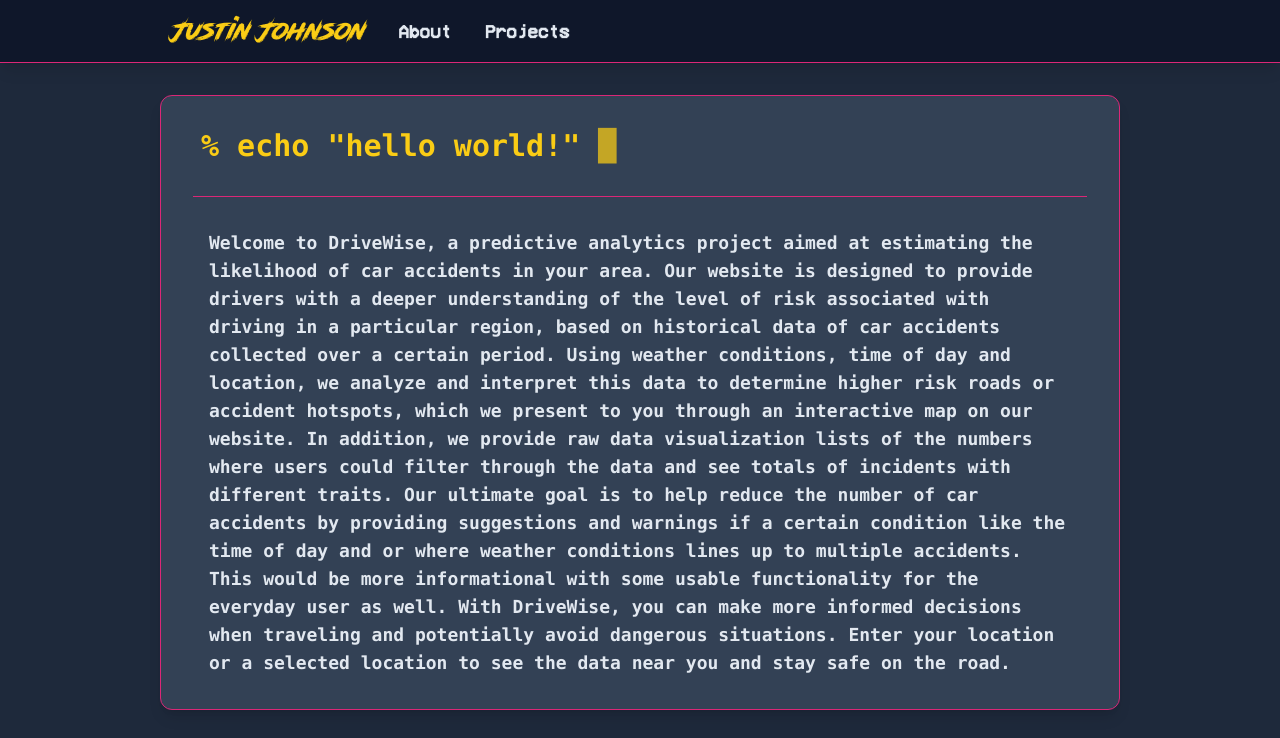
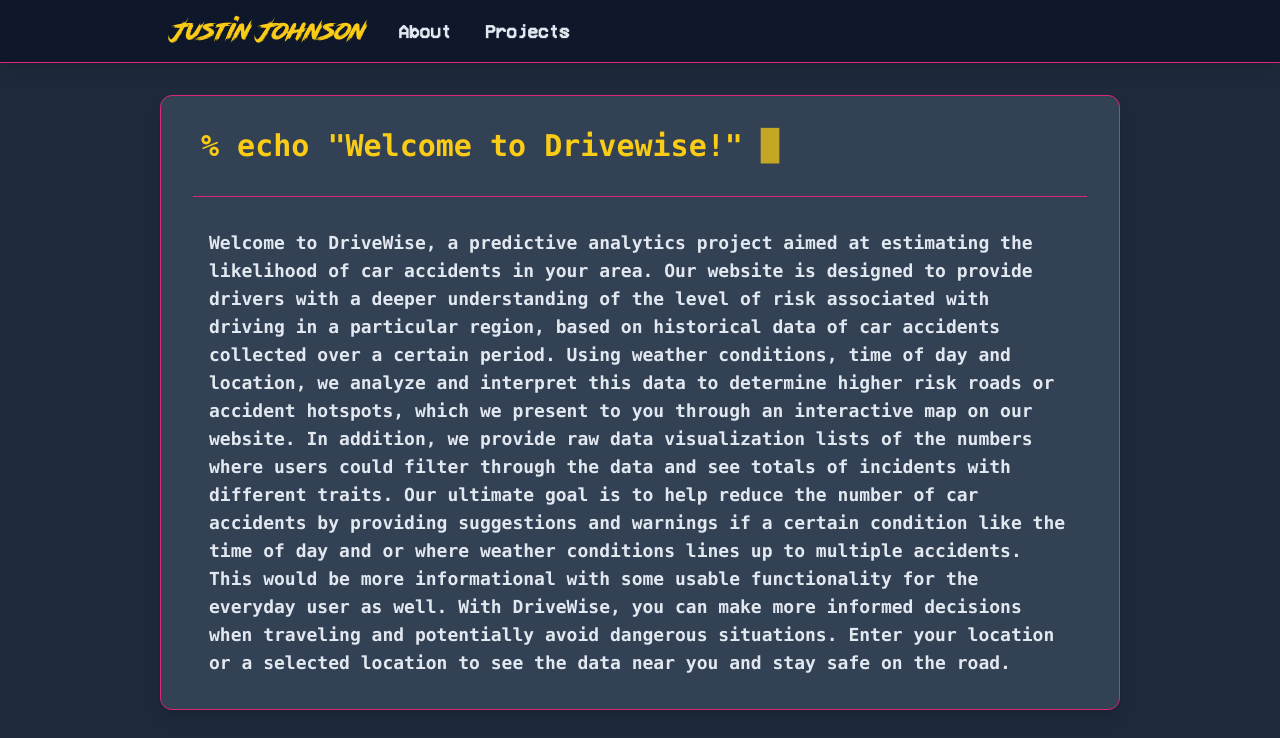
Before and after one commit to CesarT02/Drivewise, a Gatsby site: page / in a window 1280 px wide. Shown: the top 738 px of the page. Built offline with nearby package versions, Linux system fonts and the light colour scheme; Gatsby itself is replaced by a stand-in of ours.

Commit message:
Update index.js

```diff
--- a/src/pages/index.js
+++ b/src/pages/index.js
@@ -16,7 +16,7 @@ export default function IndexPage() {
         <Layout>
               <article>
                 <h2 class="px-2 text-xl md:text-2xl lg:text-3xl font-bold text-yellow-400">
-                    % echo "hello world!"&nbsp;
+                    % echo "Welcome to Drivewise!"&nbsp;
                     <span class="animate-pulse">&#x2588;</span>
                 </h2>
                 <div class="w-full mt-8 mb-8 mx-auto border border-b-0 border-pink-600"></div>
```
